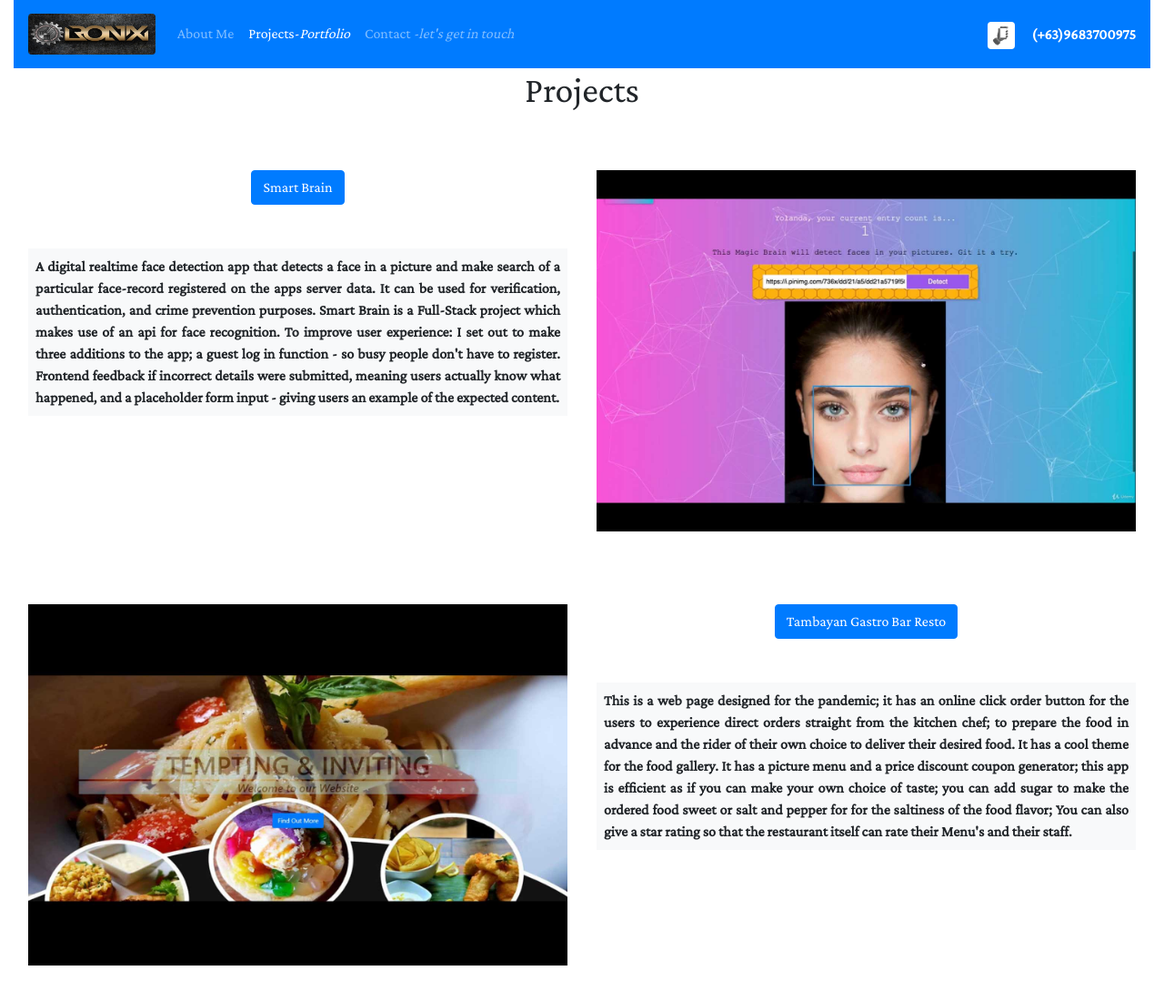
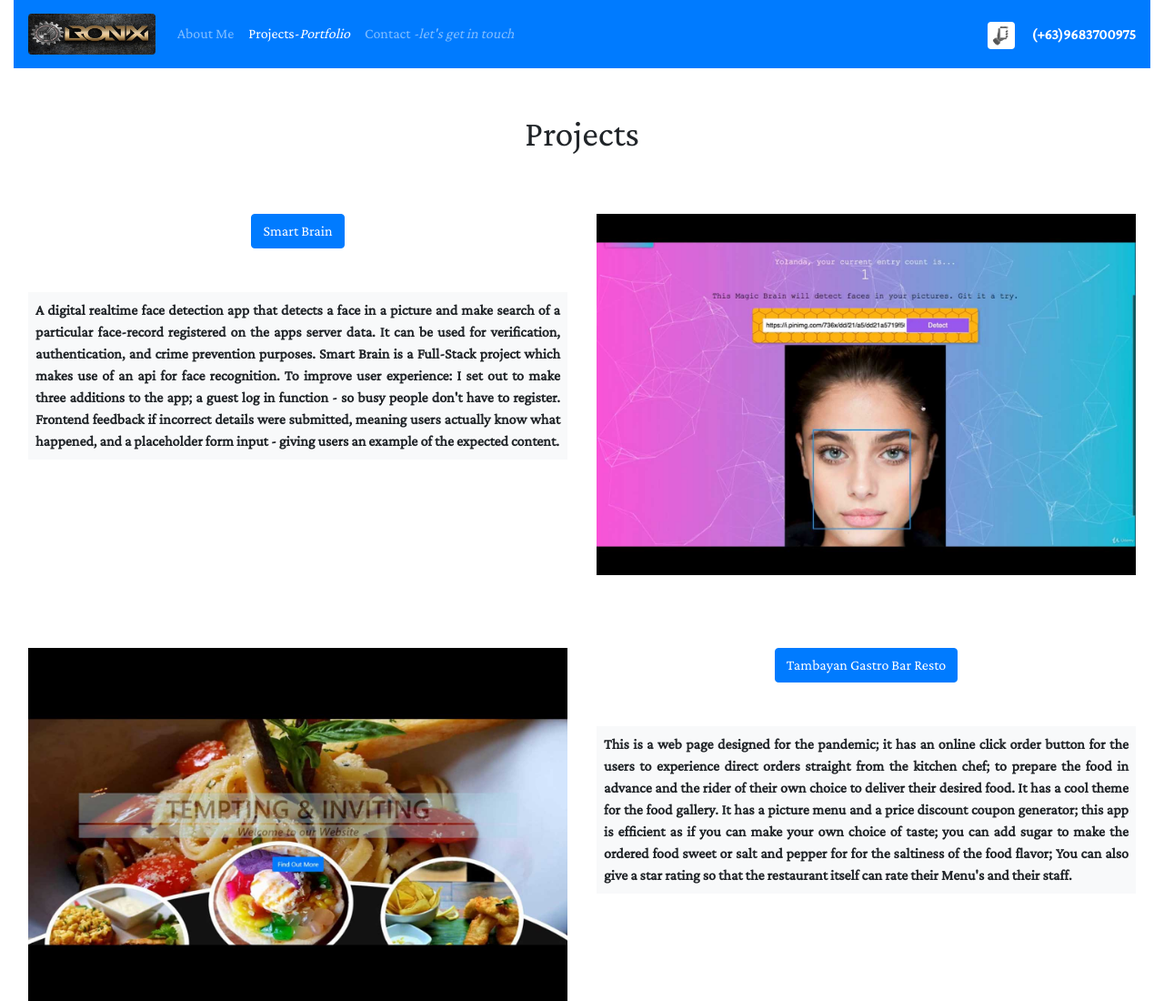
Before and after one commit to roldanronquillo/Technology-Portfolio, a plain HTML site: page projects.html in a window 1280 px wide. Shown: the top 1100 px of the page at 91% size. Drawn offline with nearby package versions, Linux system fonts and the light colour scheme.

Commit message:
capstoneone

```diff
--- a/projects.html
+++ b/projects.html
@@ -51,7 +51,7 @@
     <!-- end of navbar -->
 
 
-      <h1 class="text-center">Projects</h1>
+      <h1 class="text-center mt-5">Projects</h1>
 
 
       <div class="row my-5 mx-auto">
```
